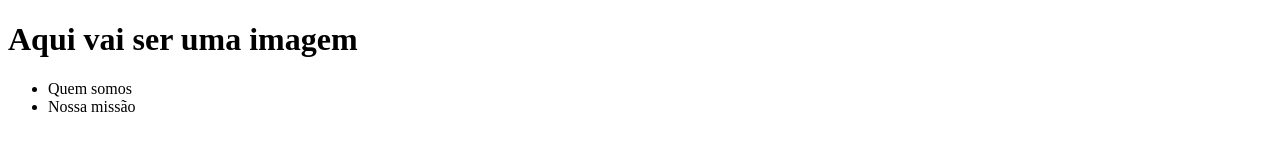
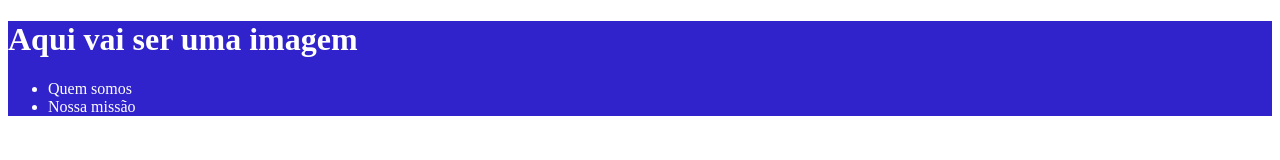
Before and after one commit to henrypedroso/Site_dengue, a plain HTML site: page index.html in a window 1280 px wide. Drawn offline with Linux system fonts and the light colour scheme.

Commit message:
Atualização CSS

```diff
--- a/index.html
+++ b/index.html
@@ -4,6 +4,7 @@
     <meta charset="UTF-8">
     <meta name="viewport" content="width=device-width, initial-scale=1.0">
     <title>Document</title>
+    <link rel="stylesheet" href="style.css">
 </head>
 <body>
     <header>
--- a/style.css
+++ b/style.css
@@ -0,0 +1,4 @@
+header{
+    background-color: #3023CB;
+    color: white;
+}
```
